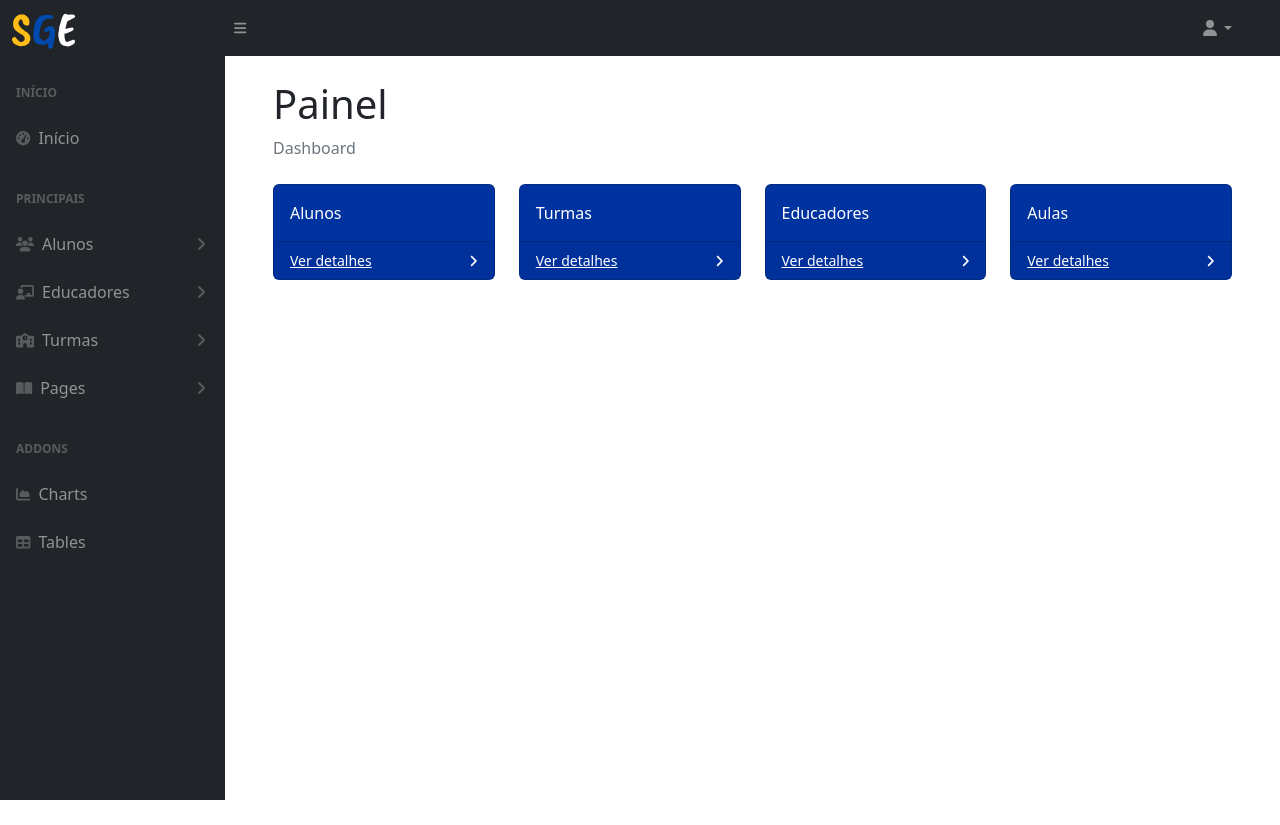
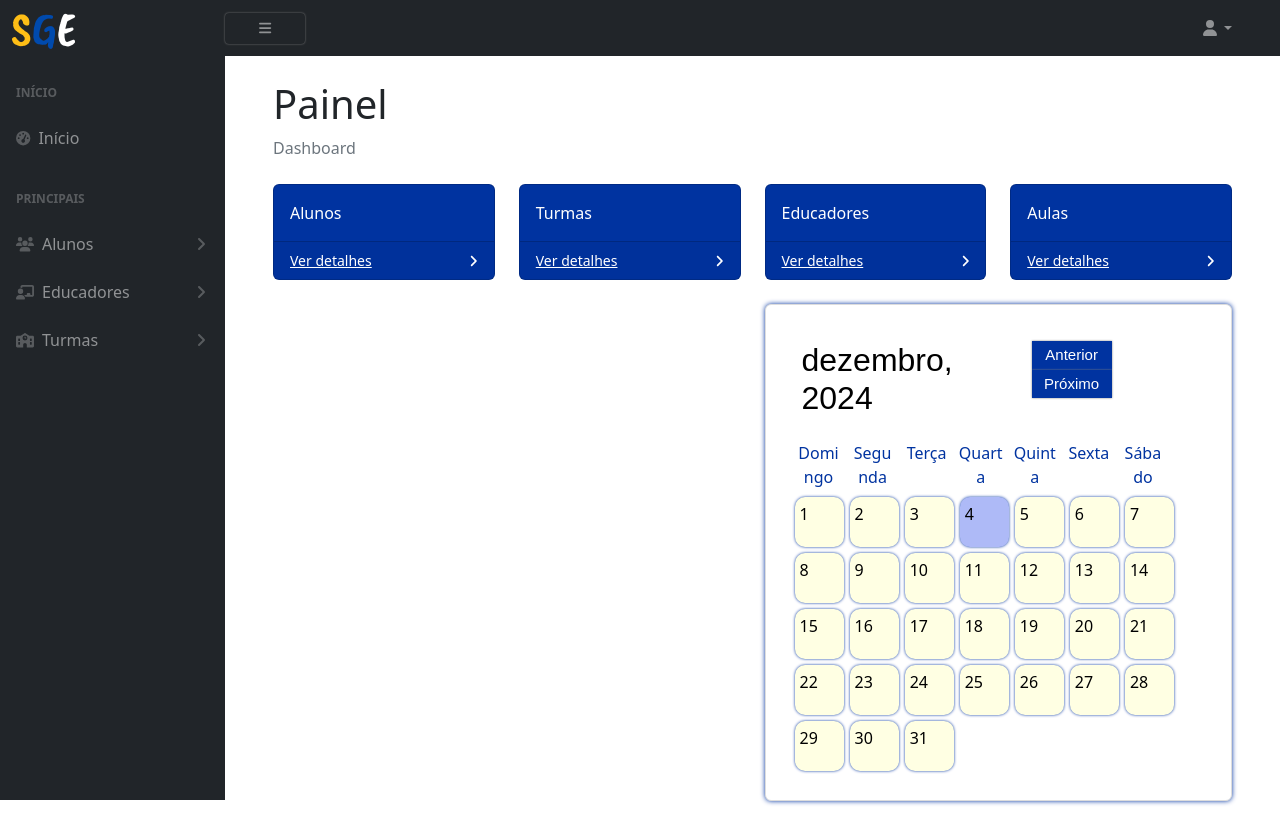
Before and after one commit to gukkray/SGE, a Django app: page / in a window 1280 px wide. Before the commit the page ends 800 px from the top, so only its background shows below. Run offline with Django 5.2, Linux system fonts and the light colour scheme; a user stored in the database is signed in; some libraries are stand-ins or nearby versions.

Commit message:
colocando calendario

```diff
--- a/paginas/templates/index.html
+++ b/paginas/templates/index.html
@@ -6,25 +6,9 @@
 <title>Página Inicial</title>
 {% endblock %}
 {% block estilo %}
-<style>
-    .card:nth-child(odd) {
-    background-color: #0033a0; /* Azul */
-    }
 
-    .card:nth-child(even) {
-        background-color: #fedb00; /* Amarelo */
-        color: #000; /* Ajuste do texto para boa visibilidade */
-    }
+<link rel="stylesheet" href="{% static "css/calendario.css" %}">
 
-    .card a {
-        color: inherit;
-    }
-
-    .card-footer .small {
-        color: inherit;
-    }
-
-</style>
 {% endblock %}
 {% block corpo %}
 <div class="container-fluid px-4">
@@ -70,6 +54,56 @@
             </div>
         </div>
     </div>
+
+    <!-- Adicionando o calendário -->
+    <div class="row">
+        <div class="col-xl-6 offset-xl-6 col-md-12">
+            <div class="card mb-4 calendario-card">
+                <div class="card-body">
+                    <div id="container">
+                        <div id="header">
+                            <h2><div id="monthDisplay"></div></h2>
+                            <div>
+                                <button id="backButton">Anterior</button>
+                                <button id="nextButton">Próximo</button>
+                            </div>
+                        </div>
+
+                        <div id="weekdays">
+                            <div>Domingo</div>
+                            <div>Segunda</div>
+                            <div>Terça</div>
+                            <div>Quarta</div>
+                            <div>Quinta</div>
+                            <div>Sexta</div>
+                            <div>Sábado</div>
+                        </div>
+
+                        <div id="calendar"></div>
+                    </div>
+                </div>
+            </div>
+        </div>
+    </div>
+
+
+
+<!-- Modais do calendário -->
+<div id="newEventModal">
+    <h2>Novo Evento</h2>
+    <input id="eventTitleInput" placeholder="Event Title" />
+    <button id="saveButton">Salvar</button>
+    <button id="cancelButton">Cancelar</button>
 </div>
 
+<div id="deleteEventModal">
+    <h2>Evento</h2>
+    <div id="eventText"></div><br>
+    <button id="deleteButton">Deletar</button>
+    <button id="closeButton">Fechar</button>
+</div>
+
+<div id="modalBackDrop"></div>
+
+<script src="{% static "js/calendario.js" %}"></script>
 {% endblock %}
--- a/paginas/templates/modelo.html
+++ b/paginas/templates/modelo.html
@@ -96,7 +96,7 @@
                                     </nav>
                                 </div>
 
-
+{% comment %}
                                 <a class="nav-link collapsed" href="#" data-bs-toggle="collapse" data-bs-target="#collapsePages" aria-expanded="false" aria-controls="collapsePages">
                                     <div class="sb-nav-link-icon"><i class="fas fa-book-open"></i></div>
                                     Pages
@@ -137,7 +137,7 @@
                                     <div class="sb-nav-link-icon"><i class="fas fa-table"></i></div>
                                     Tables
                                 </a>
-                            </div>
+                            </div>{% endcomment %}
                         </div>
 
                     </nav>
--- /dev/null
+++ b/static/css/calendario.css
@@ -0,0 +1,198 @@
+html {
+    --body-color: #fffffc;
+    --header-color: #000000;
+    --header-button: #0033a0;
+    --color-weekdays: #0033a0;
+    --box-shadow: #0033a0;
+    --hover: #fffd97;
+    --current-day: #aebaf7;
+    --event-color: #0033a0;
+    --modal-event: #fafae8;
+    --color-day: rgb(255, 255, 227);
+  }
+
+  button {
+    width: 80px; /* Botões menores */
+    cursor: pointer;
+    box-shadow: 0px 0px 2px gray;
+    border: none;
+    outline: none;
+    padding: 3px;
+    border-radius: 5px;
+    color: white;
+  }
+
+  #header {
+    padding: 10px;
+    color: var(--header-color);
+    font-size: 15px; /* Fonte reduzida */
+    font-family: sans-serif;
+    display: flex;
+    justify-content: space-between;
+  }
+
+  #header button {
+    background-color: var(--header-button);
+  }
+
+  #container {
+    width: 100%; /* Ajusta a largura para caber no card */
+    margin: auto; /* Centraliza o calendário */
+    padding: 10px; /* Adiciona espaçamento interno */
+  }
+
+  #weekdays {
+    width: 100%;
+    display: flex;
+    color: var(--color-weekdays);
+  }
+
+  #weekdays div {
+    width: calc(100% / 7 - 5px); /* Divide igualmente os dias da semana */
+    padding: 5px; /* Reduz o espaçamento interno */
+    text-align: center;
+  }
+
+  #calendar {
+    width: 100%;
+    margin: auto;
+    display: flex;
+    flex-wrap: wrap;
+  }
+
+  .day {
+    width: calc(100% / 7 - 10px); /* Ajusta largura proporcional */
+    padding: 5px; /* Reduz espaçamento interno */
+    height: 50px; /* Altura */
+    cursor: pointer;
+    box-sizing: border-box;
+    background-color: var(--color-day);
+    margin: 3px; /* Reduz espaçamento entre os dias */
+    box-shadow: 0px 0px 3px var(--box-shadow);
+    display: flex;
+    flex-direction: column;
+    justify-content: space-between;
+    border-radius: 10px; /* Menos arredondado */
+  }
+
+  .day:hover {
+    background-color: var(--hover);
+  }
+
+  .day + #currentDay {
+    background-color: var(--current-day);
+  }
+
+  .event {
+    font-size: 10px;
+    padding: 3px;
+    background-color: var(--event-color);
+    color: white;
+    border-radius: 5px;
+    max-height: 55px;
+    overflow: hidden;
+  }
+
+  .padding {
+    cursor: default !important;
+    background-color: var(--body-color) !important;
+    box-shadow: none !important;
+  }
+
+  #newEventModal,
+  #deleteEventModal {
+    display: none;
+    z-index: 20;
+    padding: 25px;
+    background-color: var(--modal-event);
+    box-shadow: 0px 0px 3px black;
+    border-radius: 5px;
+    width: 350px;
+    top: 100px;
+    left: calc(50% - 175px);
+    position: absolute;
+    font-family: sans-serif;
+  }
+
+  #eventTitleInput {
+    padding: 10px;
+    width: 100%;
+    box-sizing: border-box;
+    margin-bottom: 25px;
+    border-radius: 3px;
+    outline: none;
+    border: none;
+    box-shadow: 0px 0px 3px gray;
+  }
+
+  #eventTitleInput.error {
+    border: 2px solid red;
+  }
+
+  #cancelButton,
+  #deleteButton {
+    background-color: var(--header-color);
+  }
+
+  #saveButton,
+  #closeButton {
+    background-color: var(--header-button);
+  }
+
+  #eventText {
+    font-size: 14px;
+  }
+
+  #modalBackDrop {
+    display: none;
+    top: 0px;
+    left: 0px;
+    z-index: 10;
+    width: 100vw;
+    height: 100vh;
+    position: absolute;
+    background-color: rgba(0, 0, 0, 0.8);
+  }
+
+  /* Estilo dos cards padrão */
+  .card:nth-child(odd) {
+    background-color: #0033a0; /* Azul */
+  }
+
+  .card:nth-child(even) {
+    background-color: #fedb00; /* Amarelo */
+    color: #000; /* Ajuste do texto para boa visibilidade */
+  }
+
+  .card a {
+    color: inherit;
+  }
+
+  .card-footer .small {
+    color: inherit;
+  }
+
+  /* Estilo específico do card do calendário */
+  .card.calendario-card {
+    background-color: #fff; /* Fundo branco */
+    color: #000; /* Texto preto */
+    border: 1px solid #ddd; /* Borda leve */
+    box-shadow: 0px 0px 5px var(--box-shadow);
+  }
+
+  /* Responsividade */
+  @media (max-width: 768px) {
+    #container {
+      width: 100%;
+    }
+
+    #weekdays div,
+    .day {
+      width: calc(100% / 7 - 5px); /* Reduz proporcionalmente */
+    }
+
+    button {
+      width: 50px; /* Botões ainda menores */
+      padding: 2px;
+    }
+  }
--- /dev/null
+++ b/static/js/calendario.js
@@ -0,0 +1,131 @@
+
+// variaveis globais
+
+let nav = 0
+let clicked = null
+let events = localStorage.getItem('events') ? JSON.parse(localStorage.getItem('events')) : []
+
+
+// variavel do modal:
+const newEvent = document.getElementById('newEventModal')
+const deleteEventModal = document.getElementById('deleteEventModal')
+const backDrop = document.getElementById('modalBackDrop')
+const eventTitleInput = document.getElementById('eventTitleInput')
+// --------
+const calendar = document.getElementById('calendar') // div calendar:
+const weekdays = ['domingo','segunda-feira', 'terça-feira', 'quarta-feira', 'quinta-feira', 'sexta-feira', 'sábado'] //array with weekdays:
+
+//funções
+
+function openModal(date){
+  clicked = date
+  const eventDay = events.find((event)=>event.date === clicked)
+
+
+  if (eventDay){
+   document.getElementById('eventText').innerText = eventDay.title
+   deleteEventModal.style.display = 'block'
+
+
+  } else{
+    newEvent.style.display = 'block'
+
+  }
+
+  backDrop.style.display = 'block'
+}
+
+//função load() será chamada quando a pagina carregar:
+function load (){
+  const date = new Date()
+  //mudar titulo do mês:
+  if(nav !== 0){
+    date.setMonth(new Date().getMonth() + nav)
+  }
+  const day = date.getDate()
+  const month = date.getMonth()
+  const year = date.getFullYear()
+  const daysMonth = new Date (year, month + 1 , 0).getDate()
+  const firstDayMonth = new Date (year, month, 1)
+  const dateString = firstDayMonth.toLocaleDateString('pt-br', {
+    weekday: 'long',
+    year:    'numeric',
+    month:   'numeric',
+    day:     'numeric',
+  })
+  const paddinDays = weekdays.indexOf(dateString.split(', ') [0])
+  //mostrar mês e ano:
+  document.getElementById('monthDisplay').innerText = `${date.toLocaleDateString('pt-br',{month: 'long'})}, ${year}`
+  calendar.innerHTML =''
+  // criando uma div com os dias:
+  for (let i = 1; i <= paddinDays + daysMonth; i++) {
+    const dayS = document.createElement('div')
+    dayS.classList.add('day')
+    const dayString = `${month + 1}/${i - paddinDays}/${year}`
+    //condicional para criar os dias de um mês:
+    if (i > paddinDays) {
+      dayS.innerText = i - paddinDays
+      const eventDay = events.find(event=>event.date === dayString)
+      if(i - paddinDays === day && nav === 0){
+        dayS.id = 'currentDay'
+      }
+      if(eventDay){
+        const eventDiv = document.createElement('div')
+        eventDiv.classList.add('event')
+        eventDiv.innerText = eventDay.title
+        dayS.appendChild(eventDiv)
+      }
+      dayS.addEventListener('click', ()=> openModal(dayString))
+    } else {
+      dayS.classList.add('padding')
+    }
+    calendar.appendChild(dayS)
+  }
+}
+function closeModal(){
+  eventTitleInput.classList.remove('error')
+  newEvent.style.display = 'none'
+  backDrop.style.display = 'none'
+  deleteEventModal.style.display = 'none'
+  eventTitleInput.value = ''
+  clicked = null
+  load()
+}
+function saveEvent(){
+  if(eventTitleInput.value){
+    eventTitleInput.classList.remove('error')
+
+    events.push({
+      date: clicked,
+      title: eventTitleInput.value
+    })
+
+    localStorage.setItem('events', JSON.stringify(events))
+    closeModal()
+
+  }else{
+    eventTitleInput.classList.add('error')
+  }
+}
+function deleteEvent(){
+  events = events.filter(event => event.date !== clicked)
+  localStorage.setItem('events', JSON.stringify(events))
+  closeModal()
+}
+// botões
+function buttons (){
+  document.getElementById('backButton').addEventListener('click', ()=>{
+    nav--
+    load()
+  })
+  document.getElementById('nextButton').addEventListener('click',()=>{
+    nav++
+    load()
+  })
+  document.getElementById('saveButton').addEventListener('click',()=> saveEvent())
+  document.getElementById('cancelButton').addEventListener('click',()=>closeModal())
+  document.getElementById('deleteButton').addEventListener('click', ()=>deleteEvent())
+  document.getElementById('closeButton').addEventListener('click', ()=>closeModal())
+}
+buttons()
+load()
```
Also changed, not shown: db.sqlite3.
